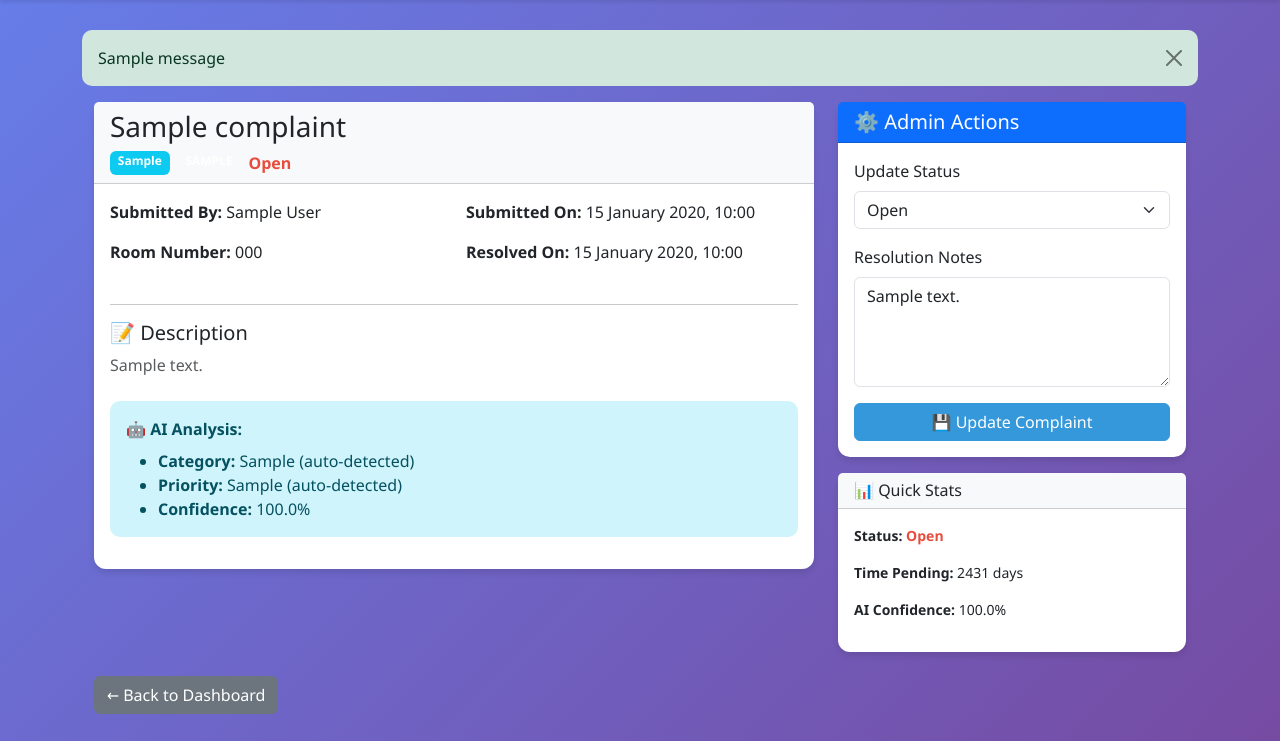
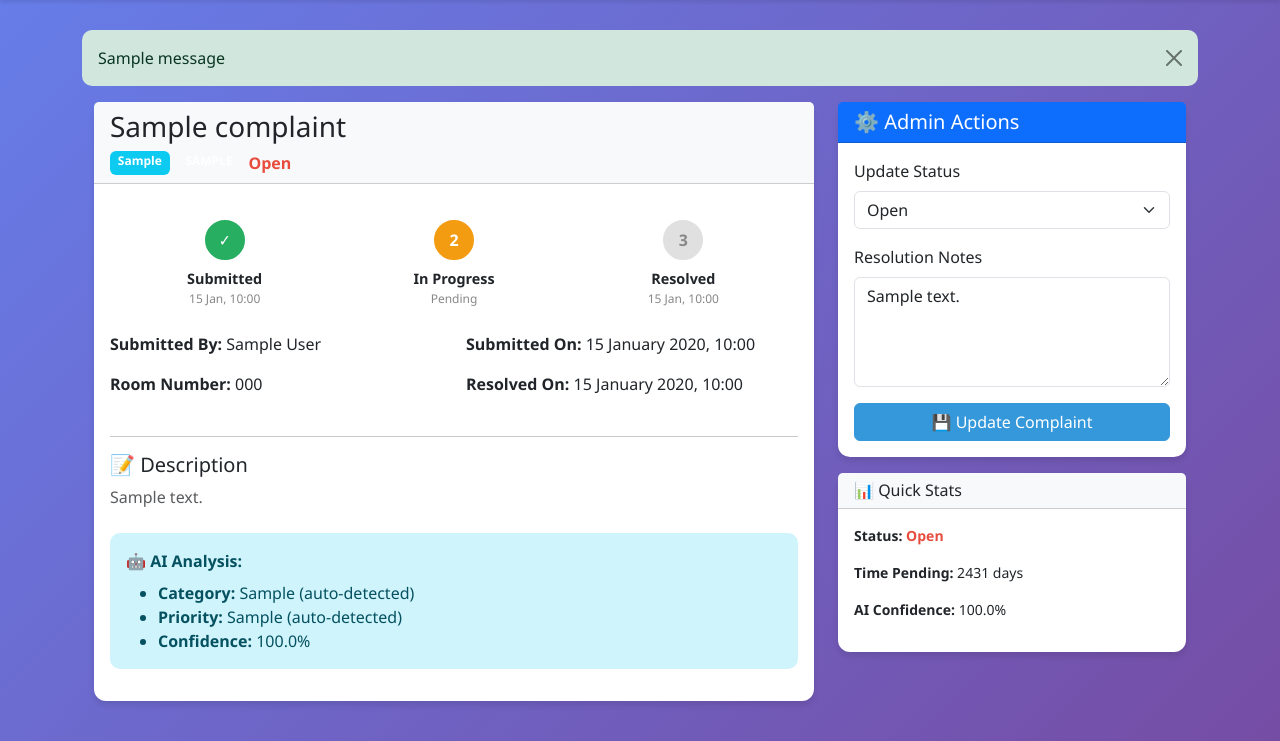
Before and after one commit to hostelcare-app/hostel-complaint-system, a Flask app: page /complaint/1 in a window 1280 px wide. Shown: the part 54-795 px from the top of the page. Run offline with Flask 3, Linux system fonts and the light colour scheme; the visitor is signed in with stand-in values (Sample User, id 1); tables that the repository leaves empty hold one stand-in row (values such as "Sample post"); one stand-in notice (Sample message) is shown; parts of the project's set-up code (start-up, migrations or seed data) failed here and were passed over.

Commit message:
Implement status timeline in view_complaint.html
Added a timeline for complaint status updates and custom styles.

```diff
--- a/templates/view_complaint.html
+++ b/templates/view_complaint.html
@@ -1,6 +1,79 @@
 {% extends "base.html" %}
 
 {% block title %}Complaint #{{ complaint.id }} - Details{% endblock %}
+
+{% block extra_css %}
+<style>
+    .timeline {
+        display: flex;
+        align-items: flex-start;
+        justify-content: space-between;
+        margin: 20px 0 10px;
+    }
+
+    .timeline-step {
+        flex: 1;
+        text-align: center;
+        position: relative;
+    }
+
+    .timeline-circle {
+        width: 40px;
+        height: 40px;
+        border-radius: 50%;
+        background: #e0e0e0;
+        color: #888;
+        display: flex;
+        align-items: center;
+        justify-content: center;
+        margin: 0 auto 8px;
+        font-weight: 700;
+        border: 3px solid #e0e0e0;
+        transition: all 0.3s;
+    }
+
+    .timeline-step.done .timeline-circle {
+        background: var(--success-color);
+        border-color: var(--success-color);
+        color: #fff;
+    }
+
+    .timeline-step.current .timeline-circle {
+        background: var(--warning-color);
+        border-color: var(--warning-color);
+        color: #fff;
+    }
+
+    .timeline-line {
+        position: absolute;
+        top: 20px;
+        left: -50%;
+        width: 100%;
+        height: 3px;
+        background: #e0e0e0;
+        z-index: -1;
+    }
+
+    .timeline-step:first-child .timeline-line {
+        display: none;
+    }
+
+    .timeline-step.done .timeline-line,
+    .timeline-step.current .timeline-line {
+        background: var(--success-color);
+    }
+
+    .timeline-label {
+        font-weight: 600;
+        font-size: 0.9rem;
+    }
+
+    .timeline-date {
+        font-size: 0.75rem;
+        color: #888;
+    }
+</style>
+{% endblock %}
 
 {% block content %}
 <div class="container">
@@ -17,7 +90,37 @@
                 </div>
 
                 <div class="card-body">
-                    <div class="row mb-4">
+                    <!-- Status Timeline -->
+                    <div class="timeline">
+                        <div class="timeline-step done">
+                            <div class="timeline-line"></div>
+                            <div class="timeline-circle">✓</div>
+                            <div class="timeline-label">Submitted</div>
+                            <div class="timeline-date">{{ complaint.created_at.strftime('%d %b, %H:%M') }}</div>
+                        </div>
+                        <div class="timeline-step {% if complaint.status in ['in_progress', 'resolved'] %}done{% endif %} {% if complaint.status == 'open' %}current{% endif %}">
+                            <div class="timeline-line"></div>
+                            <div class="timeline-circle">
+                                {% if complaint.status in ['in_progress', 'resolved'] %}✓{% else %}2{% endif %}
+                            </div>
+                            <div class="timeline-label">In Progress</div>
+                            <div class="timeline-date">
+                                {% if complaint.status == 'open' %}Pending{% endif %}
+                            </div>
+                        </div>
+                        <div class="timeline-step {% if complaint.status == 'resolved' %}done{% elif complaint.status == 'in_progress' %}current{% endif %}">
+                            <div class="timeline-line"></div>
+                            <div class="timeline-circle">
+                                {% if complaint.status == 'resolved' %}✓{% else %}3{% endif %}
+                            </div>
+                            <div class="timeline-label">Resolved</div>
+                            <div class="timeline-date">
+                                {% if complaint.resolved_at %}{{ complaint.resolved_at.strftime('%d %b, %H:%M') }}{% else %}Pending{% endif %}
+                            </div>
+                        </div>
+                    </div>
+
+                    <div class="row mb-4 mt-4">
                         <div class="col-md-6">
                             <p><strong>Submitted By:</strong> {{ complaint.author.name }}</p>
                             <p><strong>Room Number:</strong> {{ complaint.author.room_number }}</p>
@@ -135,6 +238,4 @@
         </a>
     </div>
 </div>
-
-{% set now = get_flashed_messages() or [] %}
 {% endblock %}
```
